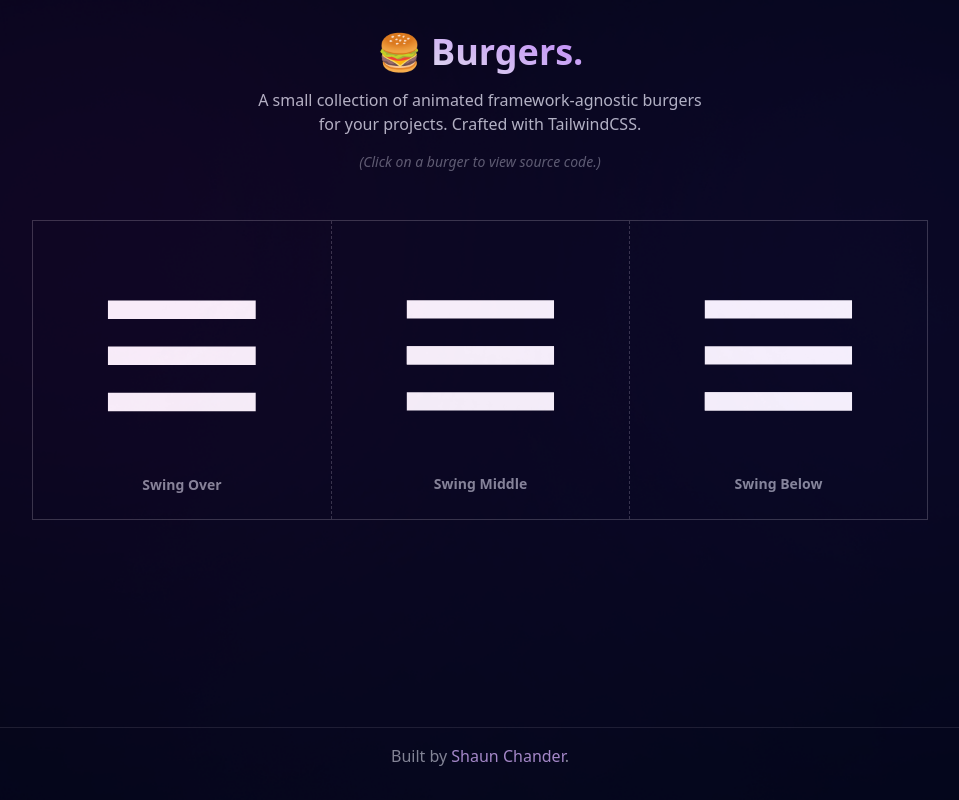
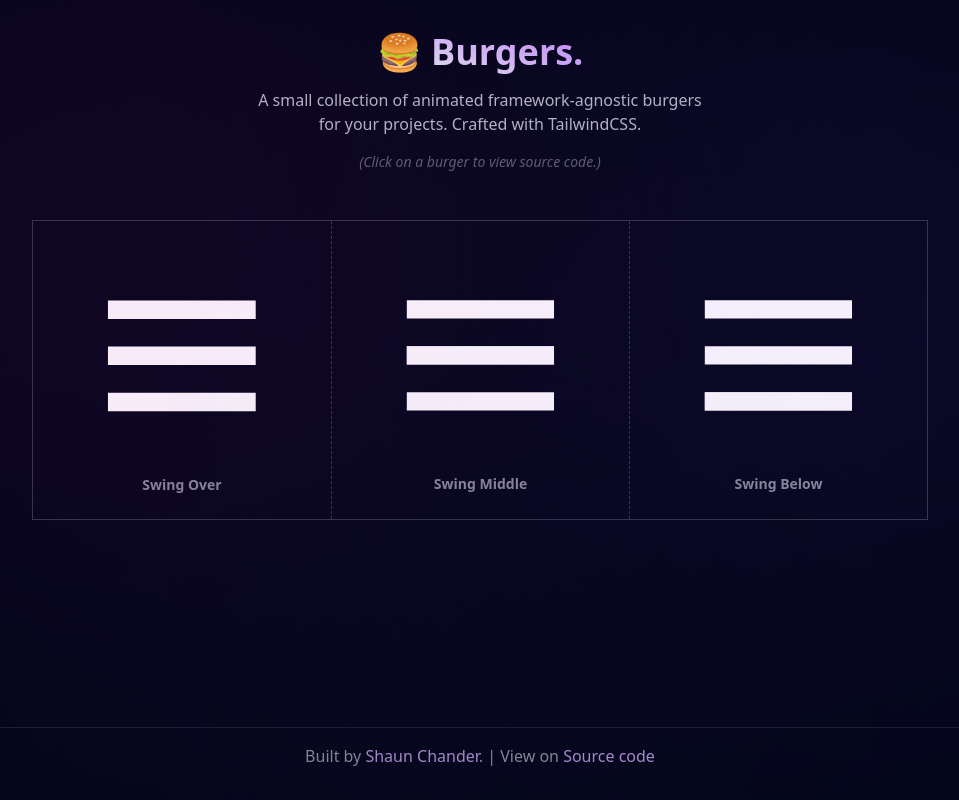
Before and after one commit to shaunchander/burgers, a SvelteKit app: page / in a window 1280 px wide. Shown: the whole page, without its empty margins (160-1119 px from the left). Built offline with nearby package versions, Linux system fonts and the light colour scheme.

Commit message:
⚡ add source code link

```diff
--- a/src/routes/+layout.svelte
+++ b/src/routes/+layout.svelte
@@ -77,7 +77,11 @@
 				href="https://twitter.com/shaunchander"
 				target="_blank"
 				rel="noopener noreferrer">Shaun Chander</a
-			>.
+			>. | View on
+			<a
+				class="text-purple-300/80 hover:text-purple-400/80 duration-300 ease-in-out"
+				href="https://github.com/shaunchander/burgers">Source code</a
+			>
 		</p>
 	</div>
 </footer>
```
